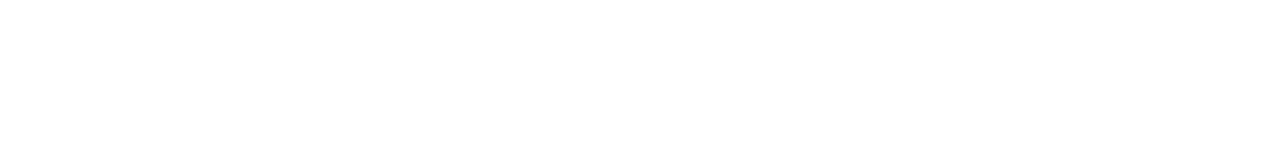
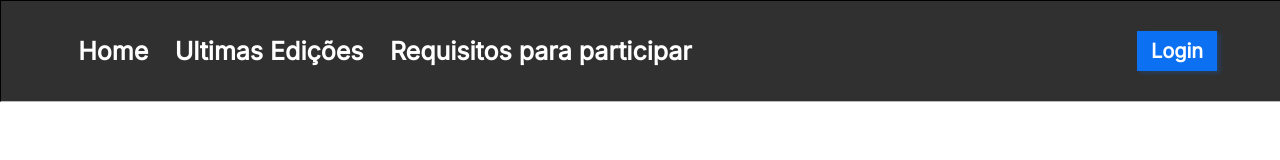
Before and after one commit to DevRafaelET/RepositorioCampeao, a plain HTML site: page index.html in a window 1280 px wide. Drawn offline with Linux system fonts and the light colour scheme.

Commit message:
Criação do Estilo CSS do menu

```diff
--- a/index.html
+++ b/index.html
@@ -1,12 +1,21 @@
 <!DOCTYPE html>
 <html lang="pt-br">
 <head>
+
     <meta charset="UTF-8">
     <meta http-equiv="X-UA-Compatible" content="IE=edge">
     <meta name="viewport" content="width=device-width, initial-scale=1.0">
     <title>Bootcamp DNC</title>
+    <link rel="stylesheet" href="style.css">
 </head>
 <body>
-
+    <nav id="principal">
+        <div id="menu">
+            <a href="">Home</a>
+            <a href="">Ultimas Edições</a>
+            <a href="">Requisitos para participar</a>
+        </div>
+        <button>Login</button>
+    </nav>
 </body>
 </html>
--- /dev/null
+++ b/style.css
@@ -0,0 +1,53 @@
+    @import url('https://fonts.googleapis.com/css2? family= Inter:wght@100;400 & display=swap');
+
+ body{
+    margin: 0px; /* Margem Externa*/
+    padding: 0px; /* Margem Interna*/
+    }
+    #principal{
+        width: 100%;
+        height: 100px;
+        border: 1px solid black;
+        background-color: #303030;
+        display: flex;
+        justify-content: space-between;
+        align-items: center;
+        border-bottom: 1px solid #bababa;
+
+
+    }
+        #menu{
+            display: flex;
+            width: 50%;
+            justify-content: space-around;
+            align-items: center;
+
+            margin-left: 5%;
+        }
+
+        #principal div a{
+            font-family: 'Inter', sans-serif;
+            font-size: 25px;
+            font-weight: 600;
+            color: white;
+            text-decoration: none;
+        }
+            #principal div a:hover{
+                color: #cccccc;
+
+            }
+        #principal button{
+            margin-right: 5%;
+            background-color: #0c70f2;
+            border: 0px;
+
+            height: 40px;
+            width: 80px;
+
+            font-family: 'Inter',sans-serif;
+            font-size: 20px;
+            font-weight: 600;
+            color: white;
+            box-shadow: 3px 2px 4px rgba(12, 112, 242, 0.25);
+            cursor: pointer;
+        }
```
